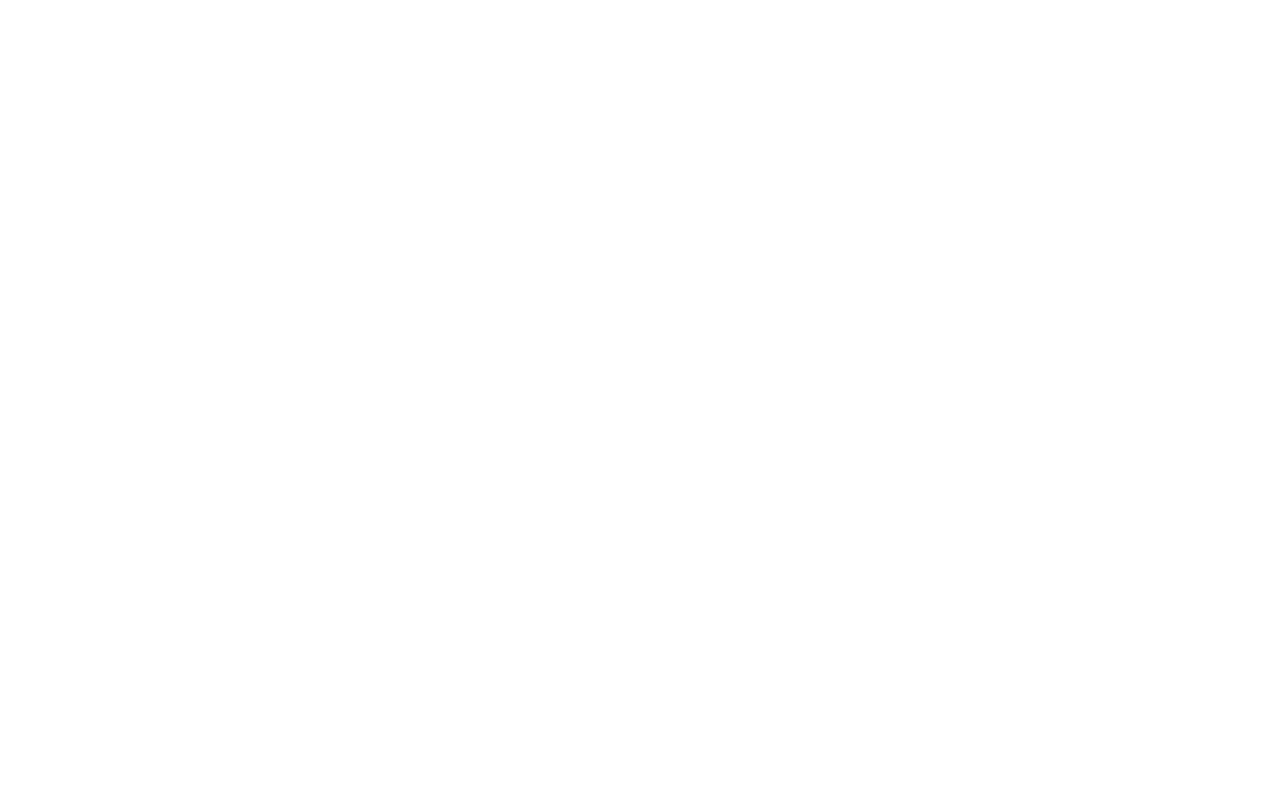
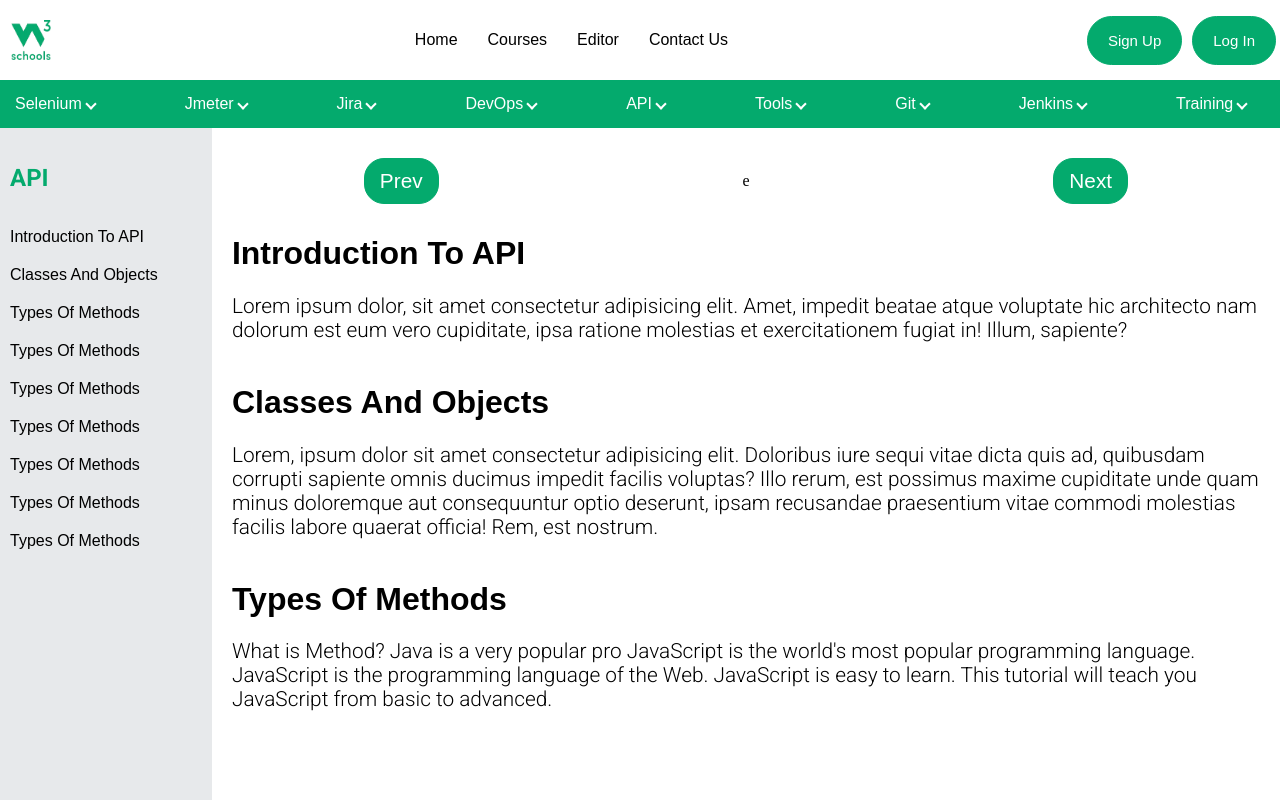
Before and after one commit to Ujjwal1629/w3automation, a React (Vite) app in the folder client/: page /API in a window 1280 px wide. Before the commit this address had no page. Shown: the top 800 px of the page. Built offline with nearby package versions, Linux system fonts and the light colour scheme.

Commit message:
API added

```diff
--- a/client/src/App.jsx
+++ b/client/src/App.jsx
@@ -9,6 +9,7 @@
 import Dashboard from "./Components/Dashboard";
 import Header from "./Components/Header";
 import Selenium from "./Pages/Selenium";
+import API from "./Pages/API";
 
 axios.defaults.baseURL = "http://localhost:8000";
 axios.defaults.withCredentials = true;
@@ -23,6 +24,7 @@
         <Route path="/login" element={<Login />} />
         <Route path="/dashboard" element={<Dashboard />} />
         <Route path="/Selenium" element={<Selenium />} />
+        <Route path="/API" element={<API />} />
       </Routes>
     </div>
   );
--- /dev/null
+++ b/client/src/Pages/API.css
@@ -0,0 +1,92 @@
+@import url("https://fonts.googleapis.com/css2?family=Noto+Sans:ital,wght@0,100..900;1,100..900&family=Roboto:ital,wght@0,100;0,300;0,400;0,500;0,700;0,900;1,100;1,300;1,400;1,500;1,700;1,900&display=swap");
+.main {
+  display: flex;
+  width: 100%;
+  height: 100vh;
+}
+.container-left {
+  display: flex;
+  background-color: #e7e9eb;
+  overflow-y: scroll;
+  overflow-x: hidden;
+  width: 230px;
+  height: 100%;
+  padding: 20px 10px;
+}
+.container-links {
+  display: flex;
+  flex-direction: column;
+  gap: 20px;
+  position: sticky;
+}
+.container-links h1 {
+  font-family: "Roboto", sans-serif;
+  font-size: 1.5rem;
+  color: #04aa6d;
+}
+.container-links .links {
+  text-decoration: none;
+  color: #000;
+  font-family: sans-serif;
+}
+.container-links .links:hover {
+  color: #008a57;
+}
+.main-container {
+  display: flex;
+  flex-direction: column;
+  align-items: center;
+  width: 100%;
+  height: 100%;
+  margin: 30px 0px;
+}
+.container-head {
+  display: flex;
+  justify-content: space-around;
+  align-items: center;
+  width: 100%;
+}
+.container-head .prev {
+  font-size: 1.3rem;
+  padding: 10px 15px;
+  border: 0.5px solid #04aa6d;
+  background-color: #04aa6d;
+  color: #fff;
+  border-radius: 20px;
+  cursor: pointer;
+}
+.container-head .prev:hover {
+  background-color: #008a57;
+}
+.container-head .next {
+  font-size: 1.3rem;
+  padding: 10px 15px;
+  border: 0.5px solid #04aa6d;
+  background-color: #04aa6d;
+  color: #fff;
+  border-radius: 20px;
+  cursor: pointer;
+}
+.container-head .next:hover {
+  background-color: #008a57;
+}
+.main-page {
+  display: flex;
+  align-items: center;
+  padding: 10px 20px;
+  flex-direction: column;
+}
+.IntroJava {
+  width: 100%;
+}
+.IntroJava h1 {
+  font-size: 2rem;
+  font-family: sans-serif;
+  color: #000;
+}
+.IntroJava p {
+  font-size: 1.3rem;
+  font-family: "Roboto", sans-serif;
+  font-weight: 300;
+  font-style: normal;
+}
--- /dev/null
+++ b/client/src/Pages/API.jsx
@@ -0,0 +1,78 @@
+import React from 'react'
+import "./API.css"
+import Navbar from "../Components/Navbar";
+import Header from "../Components/Header";
+
+export default function API() {
+  return (
+    <div className="API">
+      <Navbar />
+      <Header />
+      <div className="main">
+      <div className="container-left">
+          <div className="container-links">
+            <h1>API</h1>
+            <a className="links" href="#Intro-Java" onClick={(e) => scrollToSection(e, 'Intro-Java')}>
+              Introduction To API
+            </a>
+            <a className="links" href="#Class-Object" onClick={(e) => scrollToSection(e, 'Class-Object')}>
+              Classes And Objects
+            </a>
+            <a className="links" href="#java-method" onClick={(e) => scrollToSection(e, 'java-method')}>
+              Types Of Methods
+            </a>
+            <a className="links" href="#java-method" onClick={(e) => scrollToSection(e, 'java-method')}>
+              Types Of Methods
+            </a>
+            <a className="links" href="#java-method" onClick={(e) => scrollToSection(e, 'java-method')}>
+              Types Of Methods
+            </a>
+            <a className="links" href="#java-method" onClick={(e) => scrollToSection(e, 'java-method')}>
+              Types Of Methods
+            </a>
+            <a className="links" href="#java-method" onClick={(e) => scrollToSection(e, 'java-method')}>
+              Types Of Methods
+            </a>
+            <a className="links" href="#java-method" onClick={(e) => scrollToSection(e, 'java-method')}>
+              Types Of Methods
+            </a>
+            <a className="links" href="#java-method" onClick={(e) => scrollToSection(e, 'java-method')}>
+              Types Of Methods
+            </a>
+          </div>
+        </div>
+        <div className="main-container">
+          <div className="container-head">
+            <button className="prev">Prev</button>e
+            <button className="next">Next</button>
+          </div>
+          <div className="main-page">
+            <div id="Intro-Java" className="IntroJava">
+              <h1>Introduction To API</h1>
+              <p>
+                Lorem ipsum dolor, sit amet consectetur adipisicing elit. Amet, impedit beatae atque voluptate hic architecto nam dolorum est eum vero cupiditate, ipsa ratione molestias et exercitationem fugiat in! Illum, sapiente?
+              </p>
+            </div>
+            <div id="Class-Object" className="IntroJava">
+              <h1>Classes And Objects</h1>
+              <p>
+               Lorem, ipsum dolor sit amet consectetur adipisicing elit. Doloribus iure sequi vitae dicta quis ad, quibusdam corrupti sapiente omnis ducimus impedit facilis voluptas? Illo rerum, est possimus maxime cupiditate unde quam minus doloremque aut consequuntur optio deserunt, ipsam recusandae praesentium vitae commodi molestias facilis labore quaerat officia! Rem, est nostrum.
+              </p>
+            </div>
+            <div id="java-method" className="IntroJava">
+              <h1>Types Of Methods</h1>
+              <p>
+                What is Method?
+                Java is a very popular pro
+                JavaScript is the world's most popular programming language.
+                JavaScript is the programming language of the Web. JavaScript is
+                easy to learn. This tutorial will teach you JavaScript from
+                basic to advanced.
+              </p>
+            </div>
+          </div>
+        </div>
+      </div>
+      </div>
+  )
+}
```
